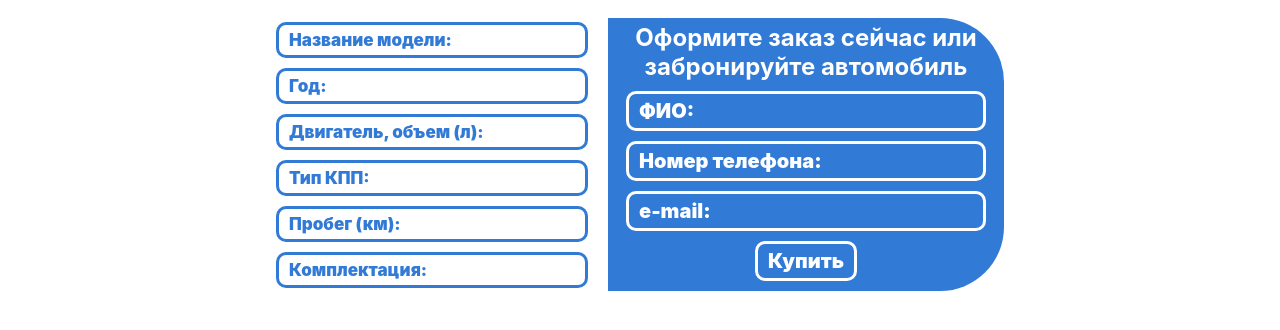
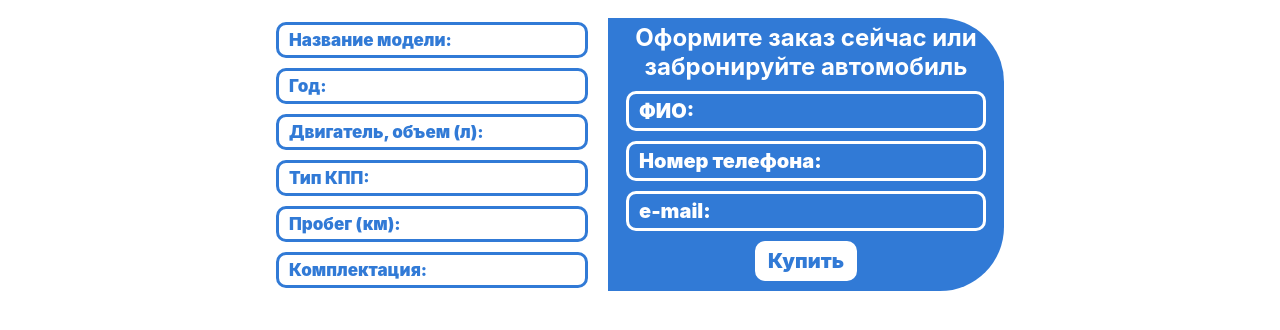
Before and after one commit to Andre-wb/academy_homework, a plain HTML site: page buy.html in a window 1280 px wide. In both pictures the pointer is over the input "Купить". Shown: the part 192-522 px from the top of the page. Drawn offline with nearby package versions, Linux system fonts and the light colour scheme.

Commit message:
улучшение стиля кнопки

```diff
--- a/buy.html
+++ b/buy.html
@@ -53,7 +53,7 @@
           <input type="text" placeholder="ФИО:">
           <input type="text" placeholder="Номер телефона:">
           <input type="text" placeholder="e-mail:">
-          <input type="submit" value="Купить">
+          <input type="submit" class="order_button" value="Купить">
         </div>
       </div>
     </div>
--- a/static/css/style.css
+++ b/static/css/style.css
@@ -158,6 +158,14 @@ input:hover, input:focus {
 .features-grid input::placeholder {
     color: #317ad6;
 }
+.order_button:hover {
+    color: #317ad6;
+    background: #fff;
+    transition: 0.3s;
+}
+.order_button:active {
+    scale: 0.9;
+}
 .order-form input {
     font-size: 20px;
     border: 3px solid #fff;
```
